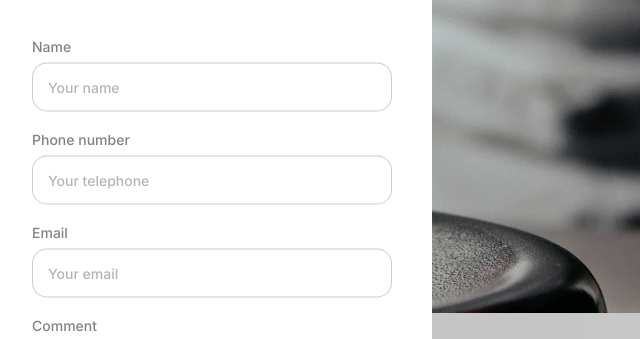
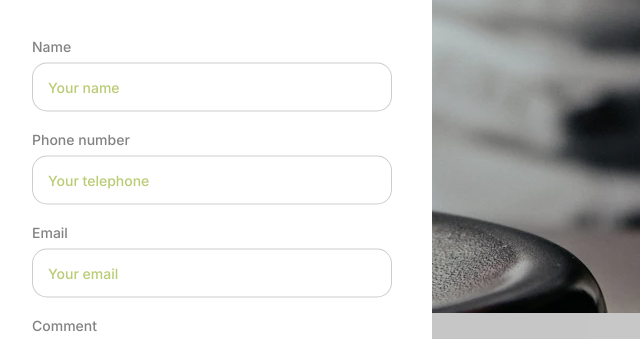
Before and after one commit to ozncncyr/tasty-treats, a website built with Vite: page src/favorites.html in a window 1280 px wide. Both pictures are taken after a click on the link "shopping-card". Shown: the part 149-488 px from the top of the page, 428-1068 px from the left. Built offline with nearby package versions, Linux system fonts and the light colour scheme.

Commit message:
fix: Remove unnecessary comment and correct color values in order modal styles

```diff
--- a/src/css/layout/order-now-modal.css
+++ b/src/css/layout/order-now-modal.css
@@ -99,7 +99,6 @@
     margin-bottom: 40px;
 }
 
-/* ///////////////// */
 @media screen and (min-width: 768px) {
     .modal-order {
         width: 440px;
@@ -141,7 +140,7 @@
     font-size: 14px;
     line-height: calc(15 / 12);
     padding: 9px 26px 9px 11px;
-    color: var(--primaty-color);
+    color: orange;
     background-color: var(--background-menu);
     width: 100%;
     outline: none;
@@ -153,7 +152,7 @@
 }
 
 .input-field::placeholder {
-    color: var(--primaty-black-color);
+    color: rgba(155, 181, 55, 0.7) !important;
 }
 
 .input-field:focus,
```
